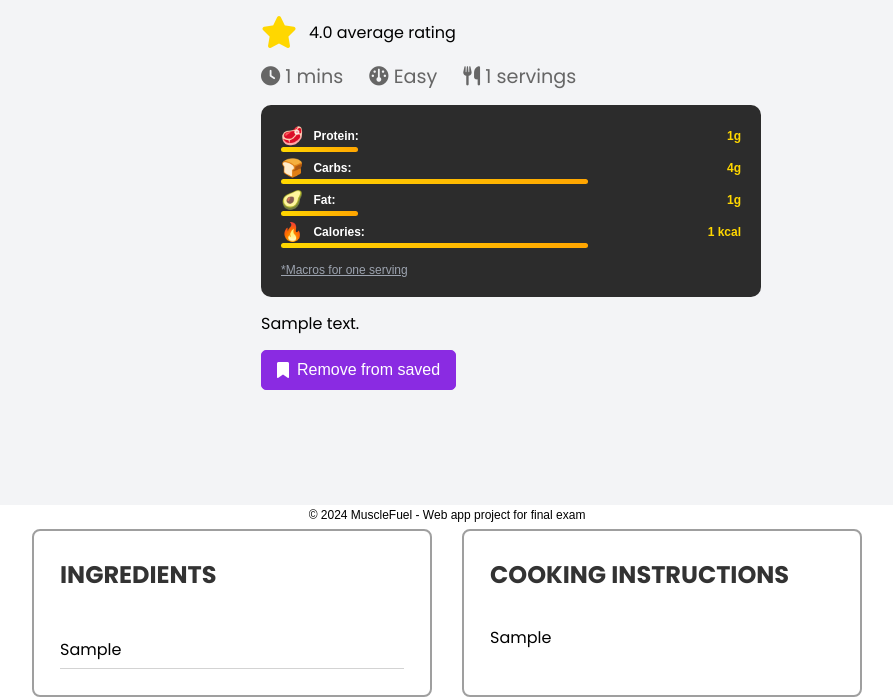
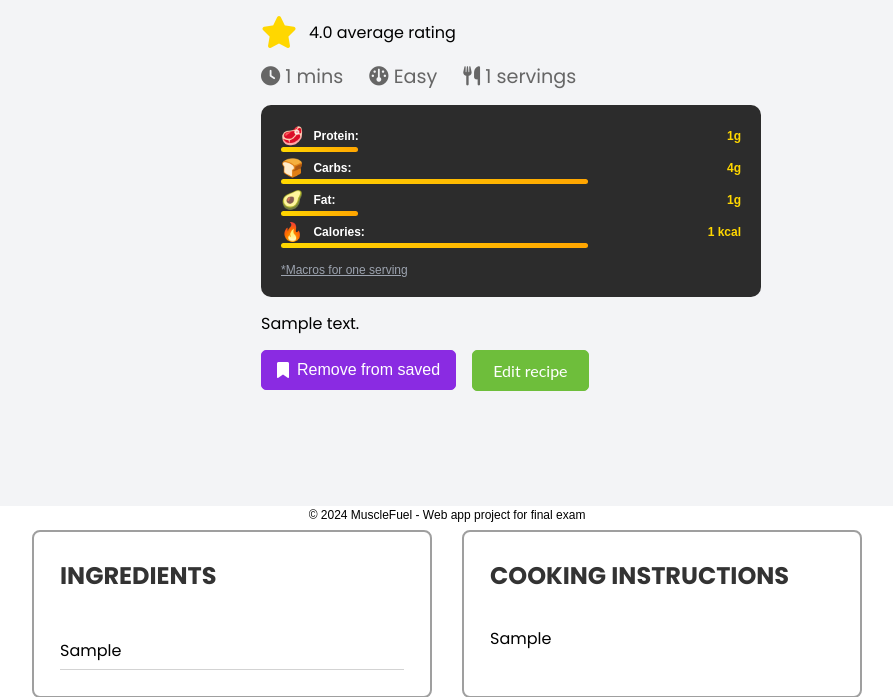
Before and after one commit to dmtr26666/MuscleFuel, a Django app: page /recipes/1/ in a window 1280 px wide. Shown: the part 274-971 px from the top of the page, without its empty margins (193-1086 px from the left). Run offline with Django 5.2, Linux system fonts and the light colour scheme; a user stored in the database is signed in; tables that the repository leaves empty hold one stand-in row (values such as "Sample post"); some libraries are stand-ins or nearby versions.

Commit message:
chore: add recipe edit functionality

```diff
--- a/MuscleFuel/recipes/urls.py
+++ b/MuscleFuel/recipes/urls.py
@@ -10,6 +10,7 @@ urlpatterns = [
         path('submit-review/', views.RecipeReviewSubmit.as_view(), name='submit-review'),
         path('toggle-favourite/', views.toggle_favorite, name='toggle-favourite'),
         path('submit-comment/', views.comment_functionality, name='submit-comment'),
+        path('edit-recipe/', views.RecipeEditView.as_view(), name='recipe-edit'),
     ])),
     path('add-recipe/', views.RecipeAddView.as_view(), name='recipe-add')
 ]
--- a/MuscleFuel/recipes/views.py
+++ b/MuscleFuel/recipes/views.py
@@ -5,11 +5,11 @@ from django.db.transaction import commit
 from django.shortcuts import get_object_or_404, redirect
 from django.urls import reverse_lazy
 from django.views import View
-from django.views.generic import ListView, DetailView, FormView, CreateView
+from django.views.generic import ListView, DetailView, FormView, CreateView, UpdateView
 from django_filters.views import FilterView
 
 from MuscleFuel.recipes.filters import RecipeFilter
-from MuscleFuel.recipes.forms import ReviewForm, RecipeCreationForm, CommentForm
+from MuscleFuel.recipes.forms import ReviewForm, RecipeCreationForm, CommentForm, RecipeEditForm
 from MuscleFuel.recipes.models import Recipe, Review, SavedRecipe
 
 
@@ -88,7 +88,7 @@ class RecipeReviewSubmit(LoginRequiredMixin, View):
 class RecipeAddView(LoginRequiredMixin, CreateView):
     model = Recipe
     form_class = RecipeCreationForm
-    template_name = 'recipes/recipe-create.html'
+    template_name = 'recipes/recipe-create-edit.html'
 
     def get_success_url(self):
         return reverse_lazy('recipe-details', kwargs={'pk': self.object.pk})
@@ -99,6 +99,21 @@ class RecipeAddView(LoginRequiredMixin, CreateView):
 
         return super().form_valid(form)
 
+
+class RecipeEditView(LoginRequiredMixin, UpdateView):
+    model = Recipe
+    form_class = RecipeEditForm
+    template_name = 'recipes/recipe-create-edit.html'
+
+    def get_success_url(self):
+        return reverse_lazy('recipe-details', kwargs={'pk': self.object.pk})
+
+    def get_context_data(self, **kwargs):
+        context = super().get_context_data(**kwargs)
+
+        context['is_editing'] = True
+
+        return context
 
 @login_required
 def toggle_favorite(request, pk):
--- a/static/styles/recipe-details.css
+++ b/static/styles/recipe-details.css
@@ -394,3 +394,27 @@ a:focus {
     margin-top: 10px;
     display: none;
 }
+
+#recipe-edit-btn {
+    padding: 10px 20px;
+    font-family: 'Lato', sans-serif;
+    font-size: 16px;
+    color: #fff;
+    background-color: #6ebe3b;
+    border: 1px solid #6ebe3b;
+    border-radius: 5px;
+    text-decoration: none;
+    text-align: center;
+    transition: background-color 0.3s, color 0.3s;
+    cursor: pointer;
+}
+#recipe-edit-btn:hover {
+    background-color: #ffffff;
+    border: 1px solid black;
+    color: black;
+}
+
+.recipe-buttons {
+    display: flex;
+    gap: 16px;
+}
--- a/templates/recipes/recipe-details.html
+++ b/templates/recipes/recipe-details.html
@@ -54,6 +54,7 @@
 
 
                 <p>{{ recipe.description }}</p>
+                <div class="recipe-buttons">
                     <form method="post" action="{% url 'toggle-favourite' recipe.pk %}" class="favorite-form">
                         {% csrf_token %}
                         {% if recipe.is_saved %}
@@ -65,6 +66,10 @@
                             </button>
                         {% endif %}
                     </form>
+                    {% if request.user == recipe.user %}
+                        <a href="{% url 'recipe-edit' recipe.pk %}" id="recipe-edit-btn">Edit recipe</a>
+                    {% endif %}
+                </div>
             </div>
         </div>
     </section>
```
Also changed, not shown: MuscleFuel/recipes/forms.py (+21 -1 lines), templates/recipes/recipe-create-edit.html (renamed from templates/recipes/recipe-create.html, +4 -4 lines). Lines whose indentation alone changed are shown as unchanged.
